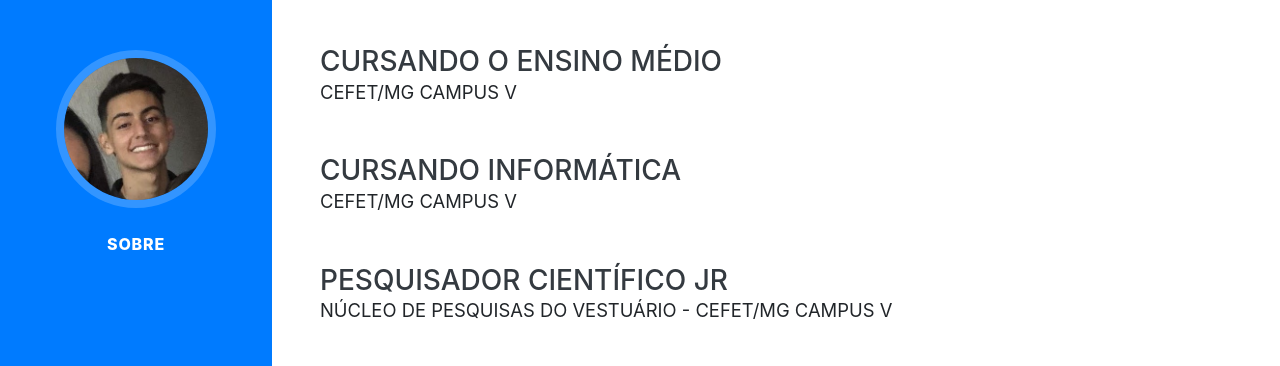
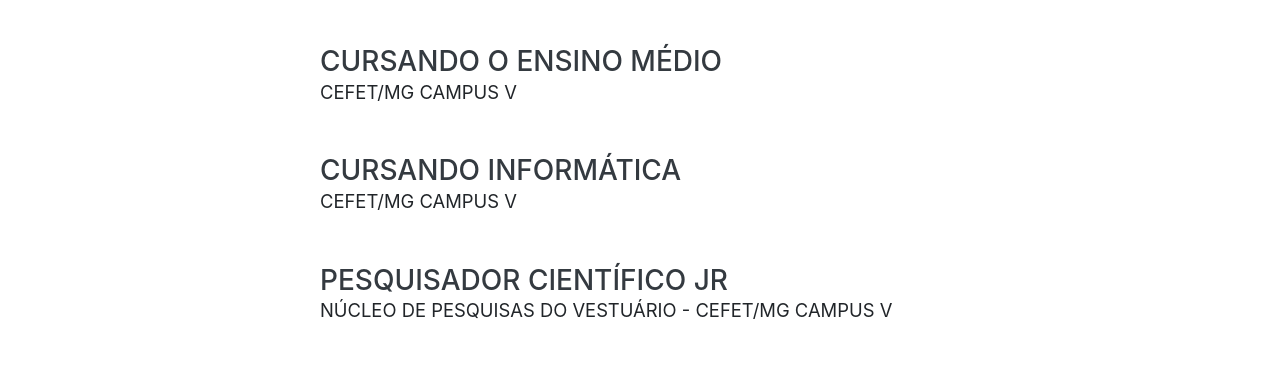
Before and after one commit to ronanres/sitepessoal, a website with bundled scripts: page index.html in a window 1280 px wide. Shown: the part 247-613 px from the top of the page. Built offline with nearby package versions, Linux system fonts and the light colour scheme; a web font is replaced by a local one.

Commit message:
Update index.html

```diff
--- a/index.html
+++ b/index.html
@@ -24,25 +24,6 @@
 </head>
 
 <body id="page-top">
-
-  <nav class="navbar navbar-expand-lg navbar-dark bg-primary fixed-top" id="sideNav">
-    <a class="navbar-brand js-scroll-trigger" href="#page-top">
-      <span class="d-block d-lg-none">Ronan Resende</span>
-      <span class="d-none d-lg-block">
-        <img class="img-fluid img-profile rounded-circle mx-auto mb-2" src="img/profile.jpg" alt="">
-      </span>
-    </a>
-    <button class="navbar-toggler" type="button" data-toggle="collapse" data-target="#navbarSupportedContent" aria-controls="navbarSupportedContent" aria-expanded="false" aria-label="Toggle navigation">
-      <span class="navbar-toggler-icon"></span>
-    </button>
-    <div class="collapse navbar-collapse" id="navbarSupportedContent">
-      <ul class="navbar-nav">
-        <li class="nav-item">
-          <a class="nav-link js-scroll-trigger" href="#about">SOBRE</a>
-        </li>
-      </ul>
-    </div>
-  </nav>
 
   <div class="container-fluid p-0">
 
```
